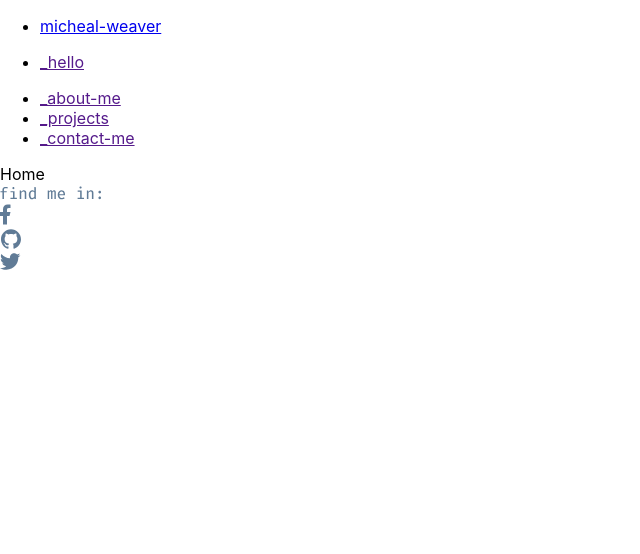
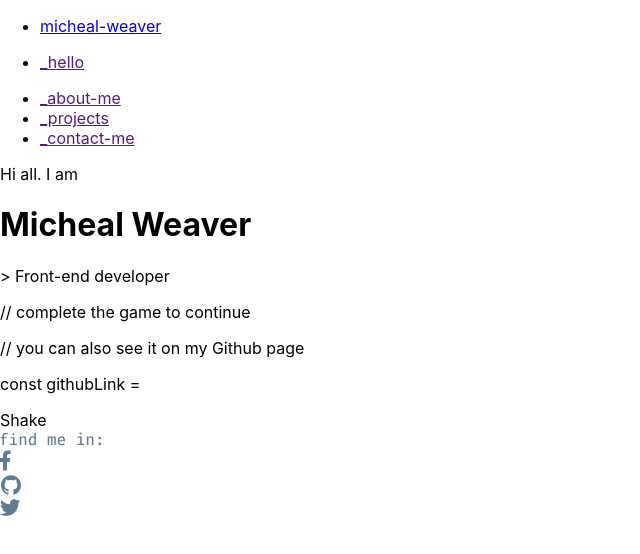
Before and after one commit to mr-krowley/Portfolio-for-Developers, a React (Create React App) app: page / in a window 1280 px wide. Shown: the top 554 px of the page, without its empty margins (0-640 px from the left). Built offline with nearby package versions, Linux system fonts and the light colour scheme.

Commit message:
add Home

```diff
--- /dev/null
+++ b/src/components/Shake/Shake.jsx
@@ -0,0 +1,7 @@
+import React from 'react'
+
+export const Shake = () => {
+  return (
+    <div>Shake</div>
+  )
+}
--- /dev/null
+++ b/src/components/TextHome/TextHome.jsx
@@ -0,0 +1,15 @@
+import React from 'react'
+import s from './TextHome.module.css'
+
+export const TextHome = () => {
+  return (
+    <div className={s.div}>
+      <p className={s.p1}>Hi all. I am</p>
+      <h1 className={s.H1}>Micheal Weaver</h1>
+      <p className={s.p2}> &gt; Front-end developer </p>
+      <p className={s.p3}>// complete the game to continue</p>
+      <p className={s.p3}>// you can also see it on my Github page</p>
+      <p className={s.p4}> const githubLink = <a href="#"></a> </p>
+    </div>
+  );
+}
--- a/src/layout/Header/Header.jsx
+++ b/src/layout/Header/Header.jsx
@@ -1,5 +1,5 @@
 import React from 'react'
-import {  } from "module";
+
 import { User } from '../../UI/user/User';
 import { Hello } from '../../UI/hello/Hello';
 
--- a/src/layout/Header/Style.module.css
+++ b/src/layout/Header/Style.module.css
@@ -0,0 +1,36 @@
+.div{
+  display: flex;
+  flex-flow: column wrap;
+}
+h1 {
+  height: 81px;
+  width: 521px;
+  color: #e5e9f0;
+  font-weight: 400;
+  font-size: 62px;
+  line-height: 81px;
+}
+.p1 {
+  height: 24px;
+  width: 130px;
+  font-size: 18px;
+  line-height: 24px;
+  color: #e5e9f0;
+}
+.p2 {
+  font-size: 32px;
+  line-height: 42px;
+  color: #4d5bce;
+  width: 403px;
+  height: 42px;
+}
+.p3 {
+  font-size: 16px;
+line-height: 21px;
+color: #607B96;
+}
+.p4 {
+  font-size: 16px;
+line-height: 21px;
+color: #4D5BCE;
+}
--- a/src/pages/Home.jsx
+++ b/src/pages/Home.jsx
@@ -1,7 +1,11 @@
 import React from 'react'
-
+import { TextHome } from '../components/TextHome/TextHome'
+import { Shake } from '../components/Shake/Shake'
 export const Home = () => {
   return (
-    <div>Home</div>
-  )
+    <div className='HomeCSS'>
+      <TextHome />
+      <Shake />
+    </div>
+  );
 }
```
Also changed, not shown: src/components/TextHome/TextHome.module.css (added).
